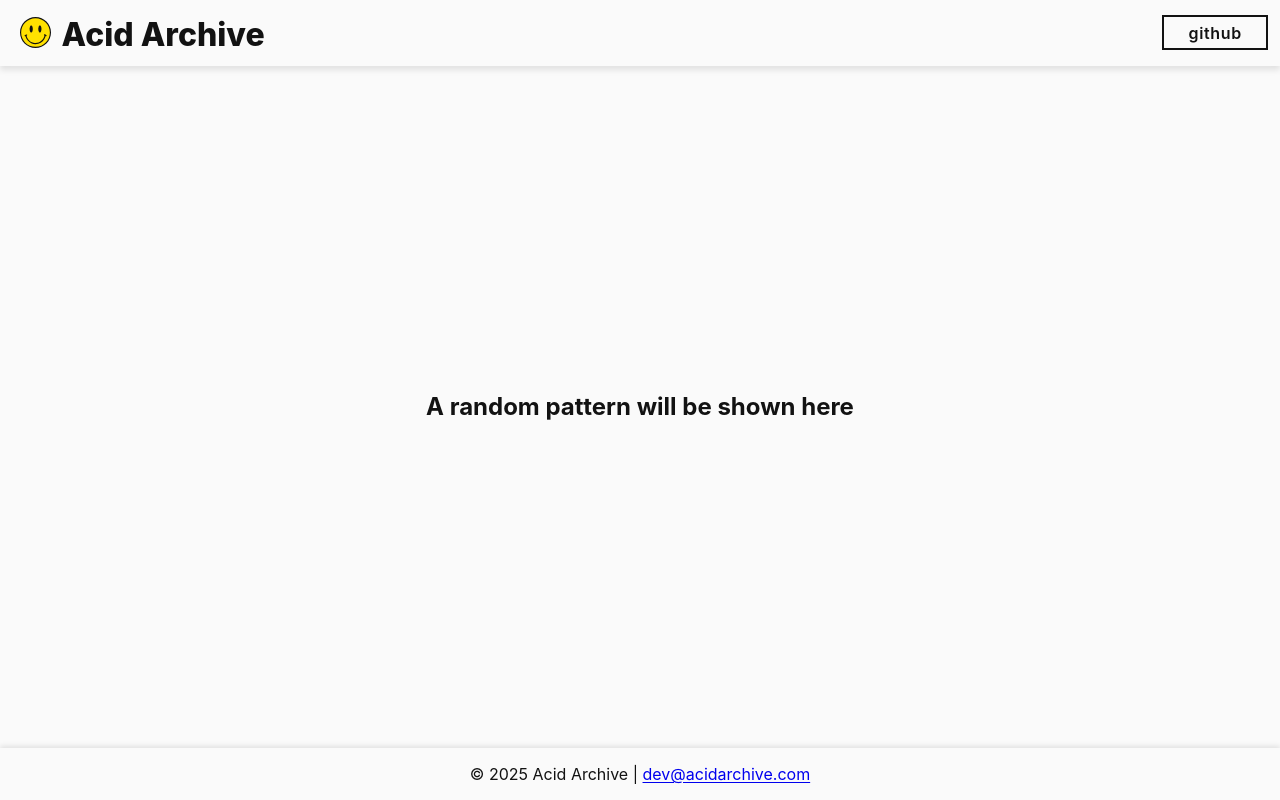
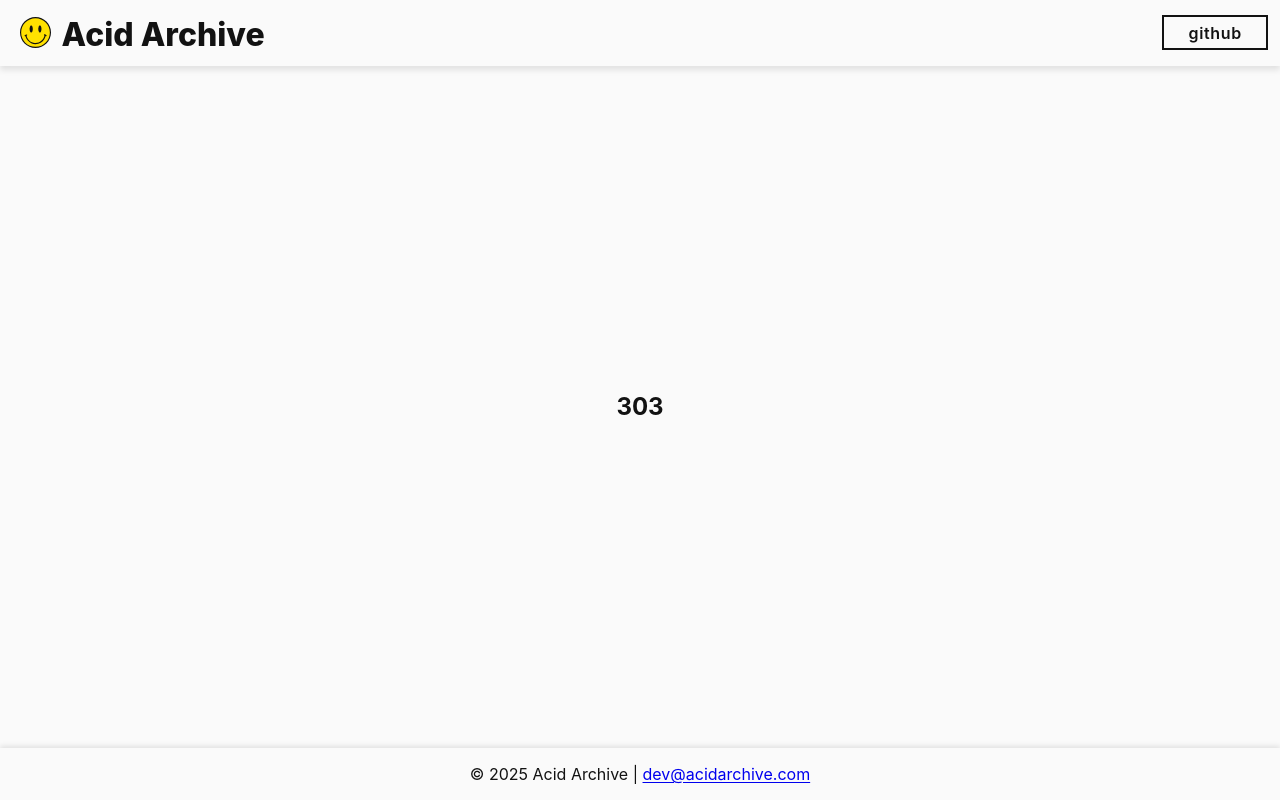
Before and after one commit to acidarchive/website, a Next.js app: page / in a window 1280 px wide. Built offline with nearby package versions, Linux system fonts and the light colour scheme.

Commit message:
ci: testing ci

```diff
--- a/src/app/page.tsx
+++ b/src/app/page.tsx
@@ -3,7 +3,7 @@ import styles from '@/app/styles/pages/HomePage.module.scss';
 export default function HomePage() {
   return (
     <div className={styles.content}>
-      <h2>A random pattern will be shown here</h2>
+      <h2>303</h2>
     </div>
   );
 }
```
